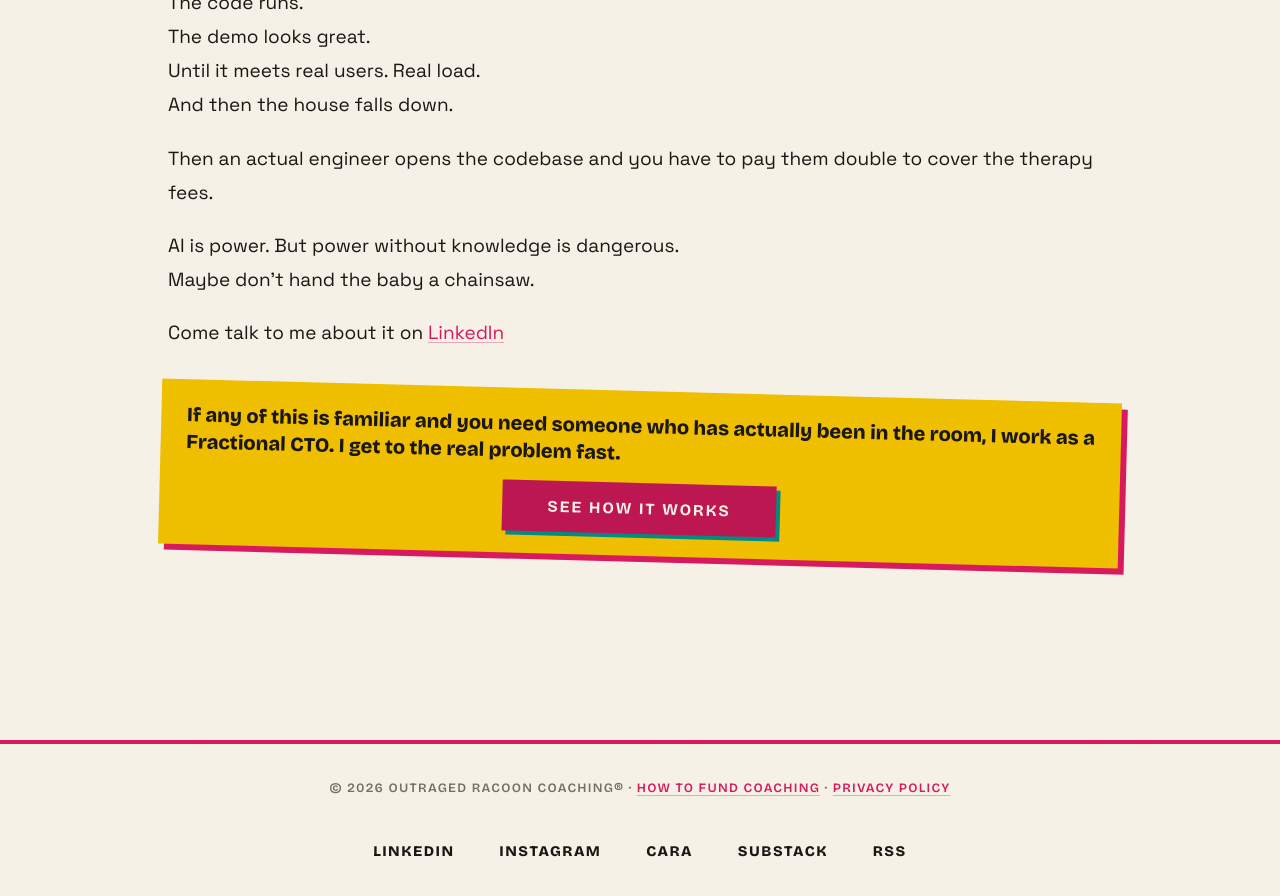
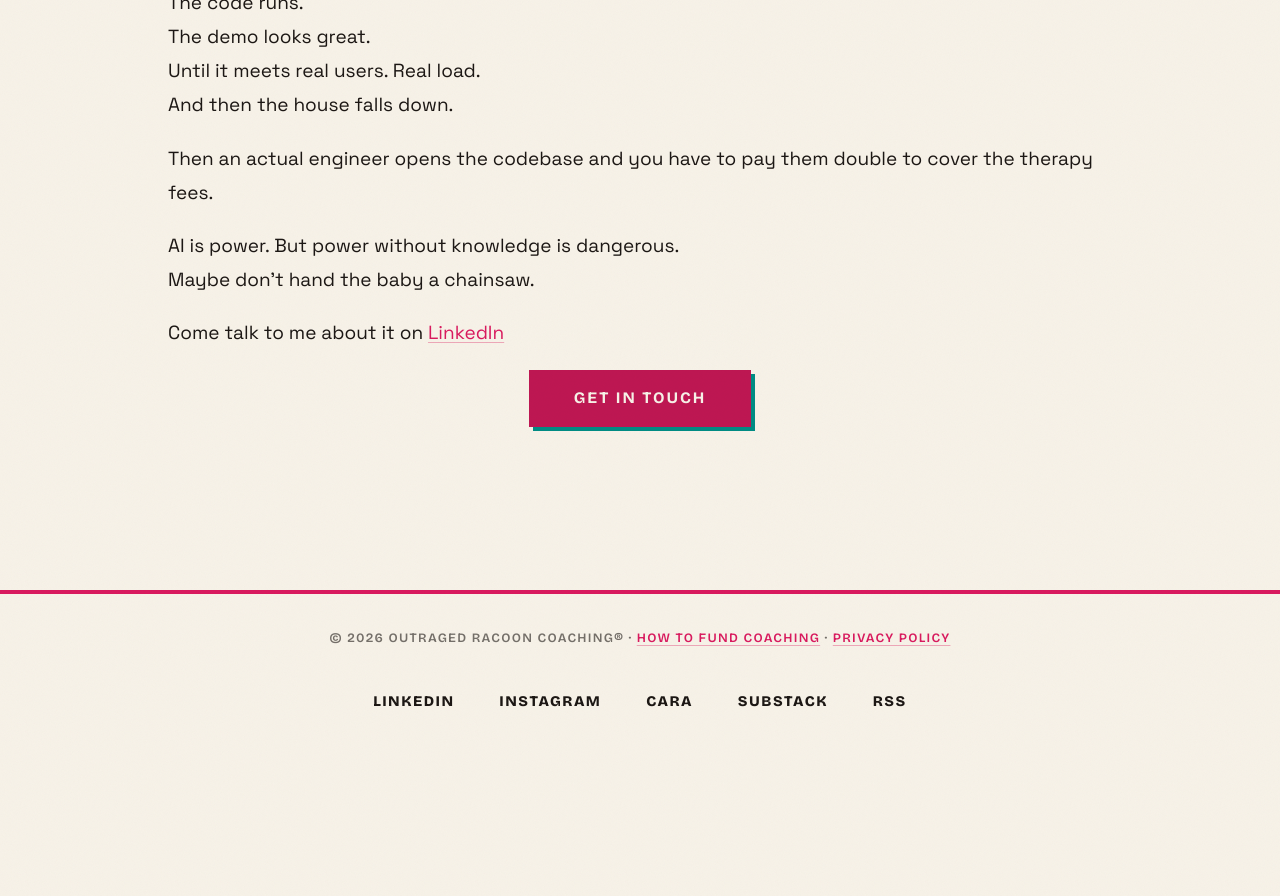
Before and after one commit to outragedpinkracoon/outragedpinkracoon.github.io, a Jekyll site: the page built from _posts/2026-03-03-baby-with-a-chainsaw.md, in a window 1280 px wide and 900 px high, scrolled down 1128 px. Shown: the top 896 px of the window. Built offline with Jekyll 4.4.1, drawn with Linux system fonts in a browser that asks for light colours; comment, search, counter and statistics services are not loaded; after the commit the page ends 1879 px from its top, so only the background shows below that.

Commit message:
shows coaching CTA on haikus, drops Fractional CTO branch
Haikus were excluded from the coaching CTA entirely; remove the
exclusion so they route by their topic tag like any other post.

Remove the programming -> Fractional CTO CTA branch since that
offer is retired. Programming posts now route by their other tags
or fall to the Get in touch mailto.

Co-Authored-By: Claude Opus 4.8 <noreply@anthropic.com>

```diff
--- a/_layouts/post.html
+++ b/_layouts/post.html
@@ -15,7 +15,6 @@ layout: default
   <div class="post-body">
     {{ content }}
   </div>
-  {% unless page.categories contains 'haiku' %}
   <aside class="post-cta" aria-label="Coaching services">
     {% if page.categories contains 'diversity' %}
       <div class="callout callout--teal">
@@ -32,14 +31,8 @@ layout: default
         <p>If any of this landed, I do 1:1 coaching for folks in tech. Careers, power, getting unstuck. No generic advice, no polite pissing about.</p>
         <p class="text-center"><a class="header-cta" href="/coaching/folks-in-tech/">See how it works</a></p>
       </div>
-    {% elsif page.categories contains 'programming' %}
-      <div class="callout callout--yellow">
-        <p>If any of this is familiar and you need someone who has actually been in the room, I work as a Fractional CTO. I get to the real problem fast.</p>
-        <p class="text-center"><a class="header-cta" href="/fractional-cto/">See how it works</a></p>
-      </div>
     {% else %}
       <p class="text-center"><a class="header-cta" href="mailto:outragedracooncoaching@gmail.com?subject=Coaching%20Enquiry&body=Hi%20Val%2C%20I%27d%20like%20to%20book%20a%201%3A1%20coaching%20session.">Get in touch</a></p>
     {% endif %}
   </aside>
-  {% endunless %}
 </article>
```
